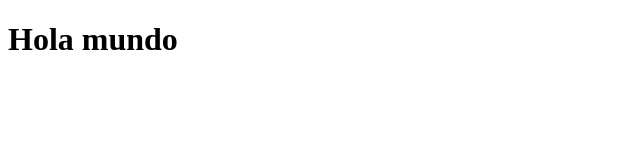
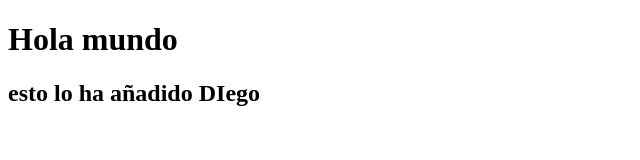
Before and after one commit to diegomarcua/miPrimerRepositorio, a plain HTML site: page index.html in a window 1280 px wide. Shown: the whole page, without its empty margins (0-640 px from the left). Drawn offline with Linux system fonts and the light colour scheme.

Commit message:
nuevo mensaje

```diff
--- a/index.html
+++ b/index.html
@@ -8,5 +8,6 @@
 </head>
 <body>
     <h1>Hola mundo</h1>
+    <h2>esto lo ha añadido DIego</h2>
 </body>
 </html>
```
